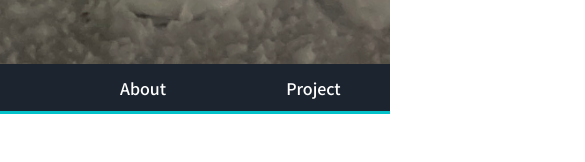
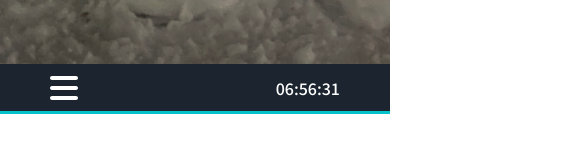
Before and after one commit to choslion/Portfolio, a Vue app: page / in a window 390 px wide. Shown: the part 780-942 px from the top of the page, 585 px wide, since content can reach past the window. Built offline with nearby package versions, Linux system fonts and the light colour scheme.

Commit message:
반응형 nav bar 수정

```diff
--- a/public/css/nav.css
+++ b/public/css/nav.css
@@ -1,3 +1,25 @@
+.sideNav {
+  width: 100%;
+  height: 50px;
+  background-color: #555555;
+  position: absolute;
+  /* opacity: 0; */
+  top: 50px;
+  display: flex;
+  justify-content: space-around;
+  align-items: center;
+}
+.sideNav a {
+  display: block;
+  padding: 10px;
+  text-decoration: none;
+  color: inherit;
+  transition: color 0.3s ease-in-out;
+}
+.sideNav a:hover {
+  color: #04c2c9;
+}
+
 .nav-wrap {
   display: flex;
   align-items: center;
@@ -16,6 +38,10 @@ nav {
   width: 100%;
 }
 
+.mo-nav {
+  display: none;
+}
+
 .nav-menu {
   display: flex;
   align-items: center;
@@ -30,3 +56,25 @@ nav {
 .nav-menu li:hover {
   color: #04c2c9;
 }
+.mo-nav {
+  display: none;
+}
+
+.time {
+  margin-right: 50px;
+}
+
+@media screen and (max-width: 1000px) {
+  nav {
+    align-items: center;
+  }
+
+  .nav-menu {
+    display: none;
+  }
+
+  .mo-nav {
+    display: block;
+    margin-left: 50px;
+  }
+}
--- a/src/components/nav.vue
+++ b/src/components/nav.vue
@@ -66,76 +66,4 @@ export default {
   },
 };
 </script>
-<style scope>
-.sideNav {
-  width: 100%;
-  height: 50px;
-  background-color: #555555;
-  position: absolute;
-  /* opacity: 0; */
-  top: 50px;
-  display: flex;
-  justify-content: space-around;
-  align-items: center;
-}
-.sideNav a {
-  display: block;
-  padding: 10px;
-  text-decoration: none;
-  color: inherit;
-  transition: color 0.3s ease-in-out;
-}
-.sideNav a:hover {
-  color: #04c2c9;
-}
-
-.nav-wrap {
-  display: flex;
-  align-items: center;
-  color: #fff;
-  background-color: #1b242f;
-  height: 50px;
-  border-bottom: 3px solid #04c2c9;
-  position: sticky;
-  top: 0;
-  z-index: 9999;
-}
-
-nav {
-  display: flex;
-  justify-content: space-between;
-  width: 100%;
-}
-
-.mo-nav {
-  display: none;
-}
-
-nav.nav-menu {
-  display: flex;
-  align-items: center;
-}
-
-.nav-menu li {
-  cursor: pointer;
-  margin-left: 120px;
-  transition: color 0.3s ease-in-out;
-}
-
-.nav-menu li:hover {
-  color: #04c2c9;
-}
-.mo-nav {
-  display: none;
-}
-
-@media screen and (max-width: 1000px) {
-  .nav-menu {
-    display: none;
-  }
-
-  .mo-nav {
-    display: block;
-  }
-}
-</style>
+<style scope></style>
```
